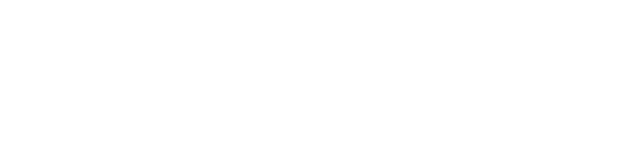
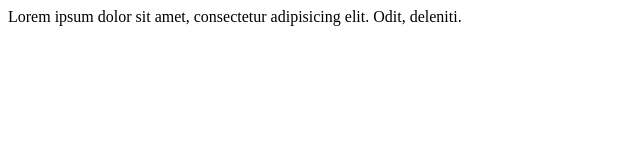
Before and after one commit to MLKolt/Test, a plain HTML site: page index.html in a window 1280 px wide. Shown: the whole page, without its empty margins (0-640 px from the left). Drawn offline with Linux system fonts and the light colour scheme.

Commit message:
Some Commit

```diff
--- a/index.html
+++ b/index.html
@@ -6,6 +6,6 @@
     <title>Document</title>
 </head>
 <body>
-
+    Lorem ipsum dolor sit amet, consectetur adipisicing elit. Odit, deleniti.
 </body>
 </html>
```
